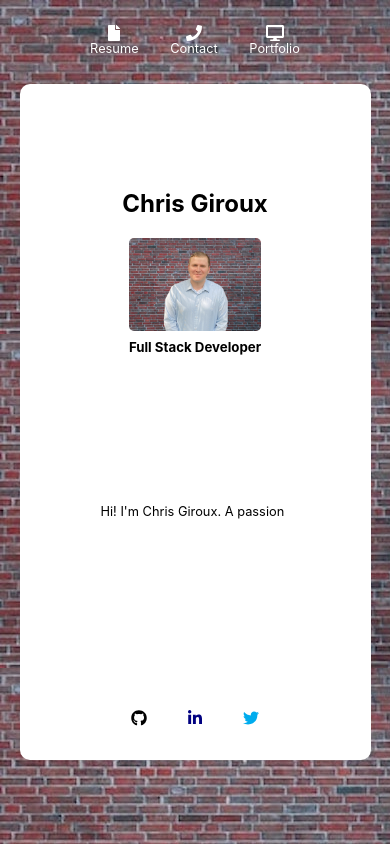
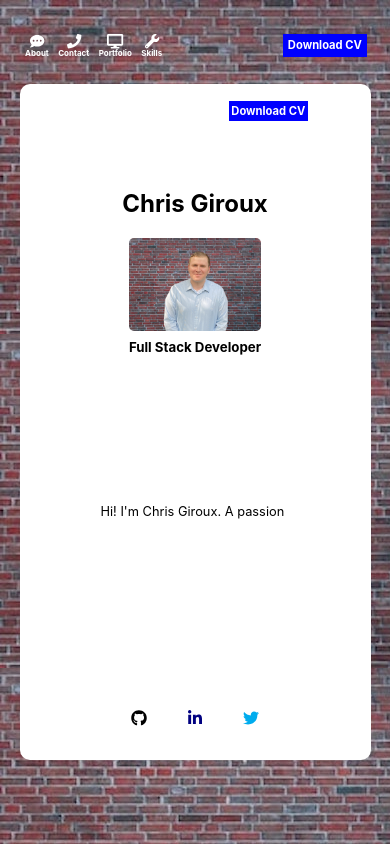
Before and after one commit to cgiroux86/portfolio, a React (Create React App) app in the folder cgiroux-portfolio/: page / in a window 390 px wide. Built offline with nearby package versions, Linux system fonts and the light colour scheme.

Commit message:
close to mvp

```diff
--- a/cgiroux-portfolio/src/App.css
+++ b/cgiroux-portfolio/src/App.css
@@ -24,11 +24,12 @@ body,
 .icons_wrapper {
   display: flex;
   justify-content: space-evenly;
-  width: 15%;
+  width: 40%;
   color: white;
   font-size: 1rem;
   position: absolute;
-  top: 2%;
+  top: 18%;
+  /* left: %; */
 
   font-weight: bold;
   /* margin: -5.2% auto; */
@@ -36,12 +37,12 @@ body,
 .main_icons_wrapper {
   display: flex;
   justify-content: space-evenly;
-  width: 15%;
+  width: 22%;
   color: white;
   font-size: 1rem;
   position: absolute;
   left: 20%;
-  top: 11%;
+  top: 12%;
   font-weight: bold;
   /* margin: -5.2% auto; */
 }
@@ -86,16 +87,14 @@ body,
 .contact_card {
   display: flex;
   flex-direction: column;
-  /* border: 1px solid black; */
   box-shadow: 2px 2px 2px 4px lightgray;
   height: 100%;
-  width: 49.5vw;
-  margin: 0 auto;
-  margin-bottom: 2%;
+  width: 45%;
+  margin: 0 auto 2%;
 }
 
 .map_wrapper {
-  height: 25vh;
+  height: 26vh;
   width: 100%;
   margin: 3% auto;
 }
@@ -155,7 +154,7 @@ body,
   border: 1px solid black;
   box-shadow: 0 3px 3px 0px grey;
   height: 100%;
-  width: 49.5vw;
+  width: 45%;
   margin: 0 auto;
 }
 
@@ -177,9 +176,9 @@ body,
 
 .header_wrapper {
   /* margin-top: 10%; */
-  height: 60vh;
-  width: 50%;
-  margin: 0 auto;
+  height: 55%;
+  width: 45%;
+  margin: -4.3% auto 0;
 }
 
 .header_pic {
@@ -245,6 +244,70 @@ body,
   font-size: 2rem;
   margin: 2% auto;
 }
+.cv {
+  background: blue;
+  color: white;
+  font-weight: bold;
+  font-size: 1rem;
+  position: absolute;
+  top: 19%;
+  padding: 0.6%;
+  right: 2.5%;
+}
+.main_icons_container {
+  position: absolute;
+  top: 4%;
+  left: 4%;
+  width: 40%;
+  display: flex;
+  justify-content: space-evenly;
+  align-items: flex-start;
+  color: white;
+}
+.mobile_type {
+  margin: 0;
+  font-size: 0.8rem;
+  font-weight: bold;
+  text-decoration: none;
+}
+.mobile_link {
+  color: white;
+  text-decoration: none;
+  font-size: 1.5rem;
+  display: flex;
+  align-items: center;
+  flex-direction: column;
+}
+.resume {
+  display: flex;
+  flex-direction: column;
+  background: blue;
+  padding: 1.2%;
+  position: absolute;
+  top: 4%;
+  right: 6%;
+  color: white;
+  text-decoration: none;
+  font-size: 0.7rem;
+  font-weight: bold;
+  width: "40%";
+}
+
+.resume_main {
+  display: flex;
+  flex-direction: column;
+  background: blue;
+  padding: 0.7%;
+  position: absolute;
+  top: 12%;
+  right: 21%;
+  color: white;
+  text-decoration: none;
+  font-size: 0.7rem;
+  font-weight: bold;
+  width: "40%";
+}
+
 @media screen and (max-width: 500px) {
   .mobile_pic {
     display: block;
@@ -273,8 +336,8 @@ body,
     width: 45%;
     font-size: 0.5rem;
     position: absolute;
-    top: 1%;
-    left: 0.01%;
+    top: 17%;
+    left: 1%;
     color: rgb(101, 101, 101);
     font-weight: bold;
     margin: 0 auto;
@@ -358,8 +421,9 @@ body,
     margin: 5%;
   }
   .header_wrapper {
-    height: 40%;
+    height: 30%;
     width: 100%;
+    margin: -7% auto 0;
   }
   .hello {
     font-size: 1.8rem;
@@ -442,16 +506,42 @@ body,
     flex-direction: column;
     align-items: center;
   }
+  .cv {
+    position: absolute;
+    top: 17%;
+    right: 1%;
+    font-size: 0.7rem;
+    font-weight: bold;
+    background: blue;
+    padding: 0.5%;
+    color: white;
   }
   .mobile_type {
     margin: 0;
-  font-size: 0.8rem;
+    font-size: 0.5rem;
+    font-weight: bold;
     text-decoration: none;
   }
   .mobile_link {
     color: white;
     text-decoration: none;
+    font-size: 0.9rem;
     display: flex;
     align-items: center;
     flex-direction: column;
   }
+  .resume {
+    display: flex;
+    flex-direction: column;
+    background: blue;
+    padding: 1.2%;
+    position: absolute;
+    top: 4%;
+    right: 6%;
+    color: white;
+    text-decoration: none;
+    font-size: 0.7rem;
+    font-weight: bold;
+    width: "40%";
+  }
+}
--- a/cgiroux-portfolio/src/App.js
+++ b/cgiroux-portfolio/src/App.js
@@ -13,16 +13,17 @@ function App() {
     <Router>
       <div className="App">
         <Route exact path="/" component={Main} />
+        <Route
+          path="/"
+          render={(props) => props.location.pathname !== "/" && <Header />}
+        ></Route>
         <Route exact path="/contact">
-          <Header />
           <Contact />
         </Route>
         <Route exact path="/projects">
-          <Header />
           <Projects />
         </Route>
         <Route exact path="/resume">
-          <Header />
           <Resume />
         </Route>
       </div>
--- a/cgiroux-portfolio/src/components/Header.js
+++ b/cgiroux-portfolio/src/components/Header.js
@@ -1,11 +1,26 @@
-import React from "react";
+import React, { useEffect } from "react";
 import { Link } from "react-router-dom";
 import { FontAwesomeIcon } from "@fortawesome/react-fontawesome";
-import { faDesktop, faPhone, faFile } from "@fortawesome/free-solid-svg-icons";
+import {
+  faDesktop,
+  faPhone,
+  faWrench,
+  faFile,
+  faCommentDots,
+} from "@fortawesome/free-solid-svg-icons";
 import Profile from "../images/profile_blur.jpg";
 import portfolio from "../images/profile_header.png";
+import { gsap } from "gsap";
 
 export default function Header() {
+  useEffect(() => {
+    gsap.from(".header_wrapper", {
+      opacity: 0,
+      x: 250,
+      rotationY: 180,
+      duration: 0.5,
+    });
+  }, []);
   return (
     <div className="header_wrapper">
       <div className="header_pic">
@@ -13,21 +28,25 @@ export default function Header() {
         <img className="main_pic" src={portfolio}></img>
       </div>
       <div className="icons_wrapper">
-        <Link className="links_container" to="/contact">
-          <FontAwesomeIcon className="icon" icon={faPhone} />
-          <p>Contact</p>
+        <Link className="mobile_link" to="/resume">
+          <FontAwesomeIcon icon={faCommentDots} />
+          <p className="mobile_type">About</p>
         </Link>
-        <Link className="links_container" to="/projects">
-          <FontAwesomeIcon className="icon" icon={faDesktop} />
-          <p>Projects</p>
+        <Link className="mobile_link" to="/contact">
+          <FontAwesomeIcon icon={faPhone} />
+          <p className="mobile_type">Contact</p>
         </Link>
-        <div>
-          <Link className="links_container" to="/resume">
-            <FontAwesomeIcon className="icon" icon={faFile} />
-            <p>Resume</p>
-          </Link>
-        </div>
+        <Link className="mobile_link" to="/projects">
+          <FontAwesomeIcon icon={faDesktop} />
+          <p className="mobile_type">Projects</p>
+        </Link>
+        <Link className="mobile_link" to="/skills">
+          <FontAwesomeIcon icon={faWrench} />
+          <p className="mobile_type">Skills</p>
+        </Link>
       </div>
+      <div className="cv">Download CV</div>
     </div>
+    // </div>
   );
 }
--- a/cgiroux-portfolio/src/components/Main.js
+++ b/cgiroux-portfolio/src/components/Main.js
@@ -1,7 +1,13 @@
 import React, { useEffect, useState } from "react";
 import Profile from "../images/profile_header.png";
 import { FontAwesomeIcon } from "@fortawesome/react-fontawesome";
-import { faDesktop, faPhone, faFile } from "@fortawesome/free-solid-svg-icons";
+import {
+  faDesktop,
+  faPhone,
+  faFile,
+  faWrench,
+  faCommentDots,
+} from "@fortawesome/free-solid-svg-icons";
 import { gsap } from "gsap";
 import { Link } from "react-router-dom";
 import Typewriter from "typewriter-effect";
@@ -9,20 +15,14 @@ import MobileMain from "./MobileMain";
 
 export default function Main() {
   const [loading, setLoading] = useState(true);
-  // useEffect(() => {
-  //   gsap.from(".img_animation", { opacity: 0, x: 200, duration: 2 });
-  // }, []);
+  useEffect(() => {
+    gsap.from(".img_animation", {
+      opacity: 0,
+      rotationY: 180,
+      duration: 1,
+    });
+  }, []);
 
-  //   useEffect(() => {
-  //     gsap.from(".hello", { rotation: 360, x: 300, duration: 1, opacity: 0 });
-  //     gsap.from(".learn", {
-  //       rotation: 360,
-  //       x: 300,
-  //       y: -500,
-  //       duration: 5,
-  //       opacity: 0,
-  //     });
-  //   }, []);
   return (
     <div
       className="img_animation"
@@ -54,8 +54,12 @@ export default function Main() {
               <p style={{ margin: "0", color: "white" }}>Projects</p>
             </Link>
             <Link style={{ color: "white", textDecoration: "none" }}>
-              <FontAwesomeIcon className="icon" icon={faFile} />
-              <p style={{ margin: "0" }}>Resume</p>
+              <FontAwesomeIcon className="icon" icon={faWrench} />
+              <p style={{ margin: "0" }}>Skills</p>
+            </Link>
+            <Link style={{ color: "white", textDecoration: "none" }}>
+              <FontAwesomeIcon className="icon" icon={faCommentDots} />
+              <p style={{ margin: "0" }}>About</p>
             </Link>
           </div>
         </div>
@@ -81,7 +85,7 @@ export default function Main() {
           />
         </div>
       </div>
-      {/* )} */}
+      <div className="resume_main">Download CV</div>
     </div>
   );
 }
--- a/cgiroux-portfolio/src/components/MobileMain.js
+++ b/cgiroux-portfolio/src/components/MobileMain.js
@@ -3,7 +3,12 @@ import { Avatar } from "@material-ui/core";
 import portfolio from "../images/profile_header.png";
 import Typewriter from "typewriter-effect";
 import { FontAwesomeIcon } from "@fortawesome/react-fontawesome";
-import { faDesktop, faPhone, faFile } from "@fortawesome/free-solid-svg-icons";
+import {
+  faDesktop,
+  faPhone,
+  faWrench,
+  faCommentDots,
+} from "@fortawesome/free-solid-svg-icons";
 import {
   faGithub,
   faTwitter,
@@ -82,31 +87,25 @@ export default function MobileMain() {
           </div>
         </div>
       </div>
-      <div
-        style={{
-          position: "absolute",
-          top: "3%",
-          left: "15%",
-          width: "70%",
-          display: "flex",
-          justifyContent: "space-evenly",
-          alignItems: "flex-start",
-          color: "white",
-        }}
-      >
+      <div className="main_icons_container">
         <Link className="mobile_link" to="/resume">
-          <FontAwesomeIcon icon={faFile} />
-          <p className="mobile_type">Resume</p>
+          <FontAwesomeIcon icon={faCommentDots} />
+          <p className="mobile_type">About</p>
         </Link>
-        <Link className="mobile_link" to="/resume">
+        <Link className="mobile_link" to="/contact">
           <FontAwesomeIcon icon={faPhone} />
           <p className="mobile_type">Contact</p>
         </Link>
-        <Link className="mobile_link" to="/resume">
+        <Link className="mobile_link" to="/projects">
           <FontAwesomeIcon icon={faDesktop} />
           <p className="mobile_type">Portfolio</p>
         </Link>
+        <Link className="mobile_link" to="/skills">
+          <FontAwesomeIcon icon={faWrench} />
+          <p className="mobile_type">Skills</p>
+        </Link>
       </div>
+      <div className="resume">Download CV</div>
     </div>
   );
 }
```
Lines whose indentation alone changed are shown as unchanged.
